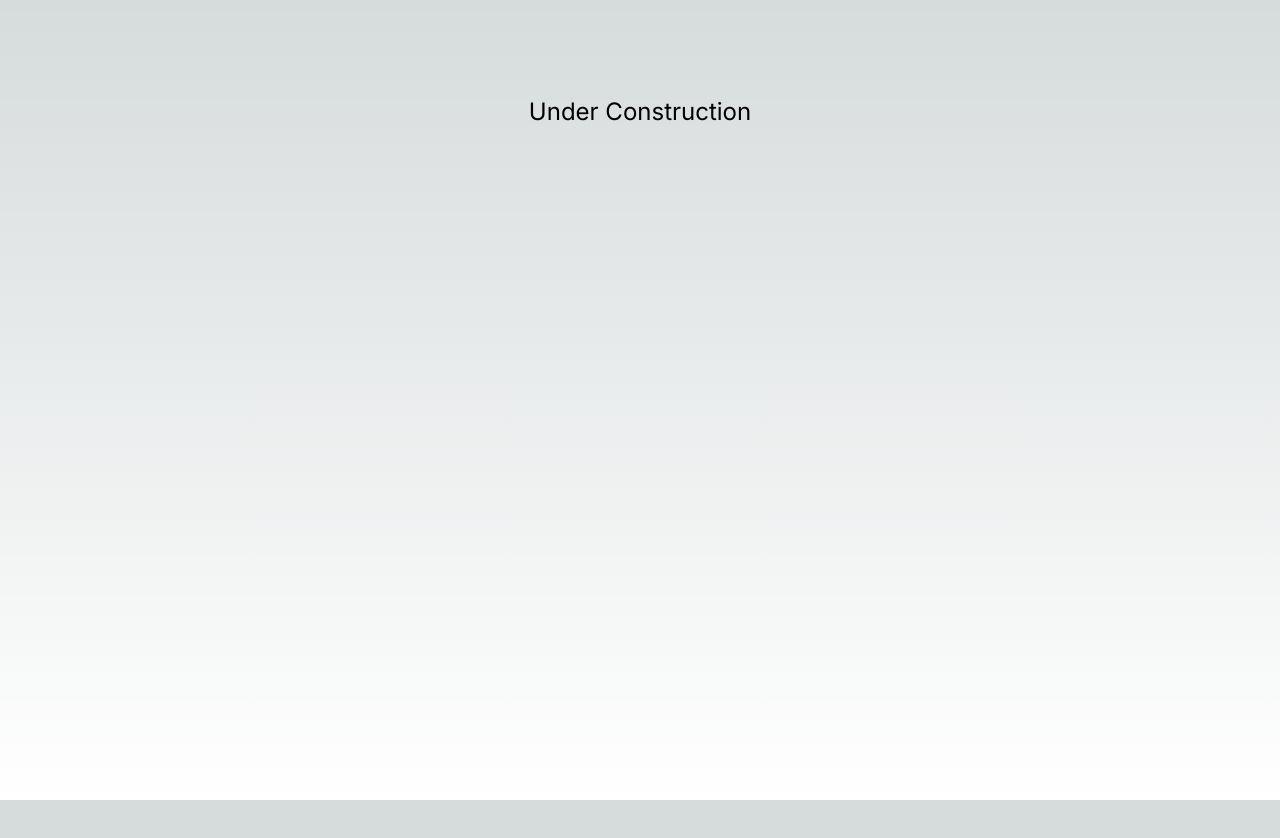
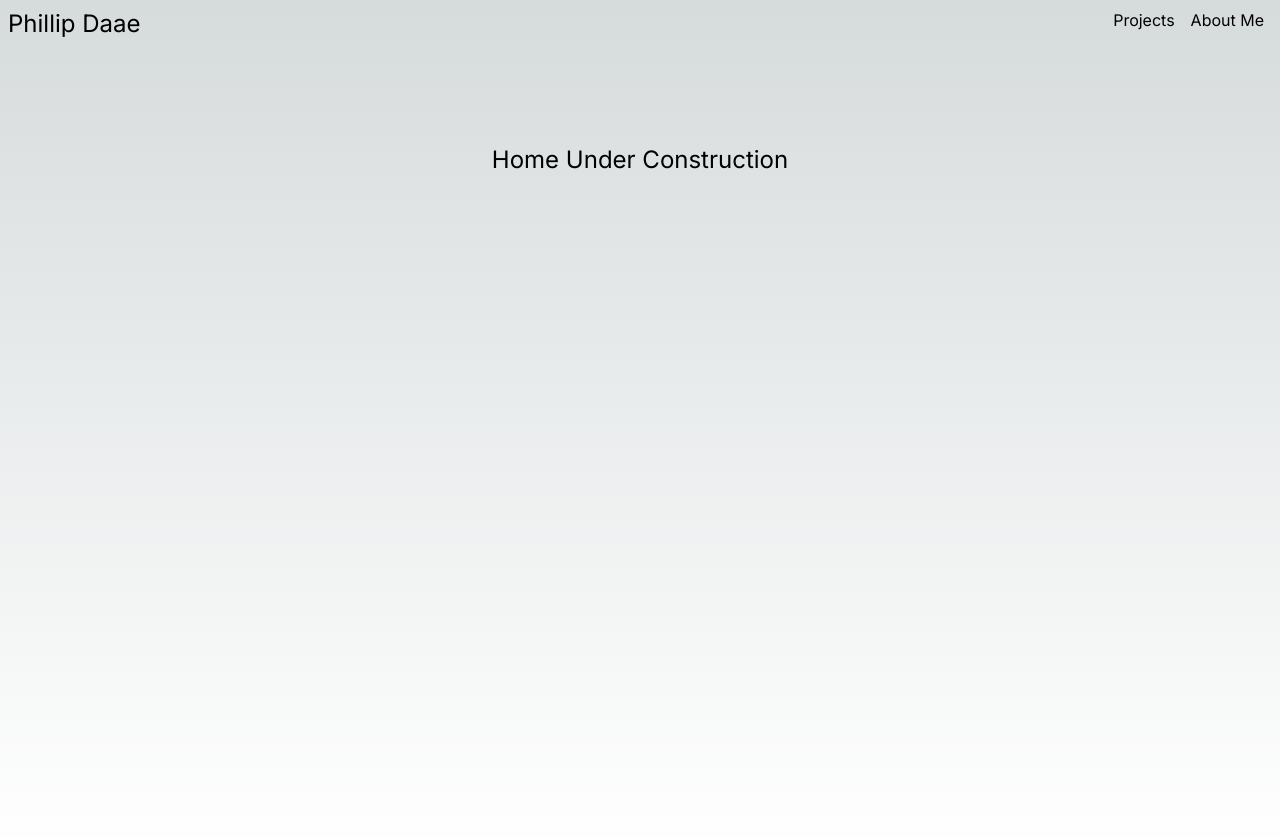
Before and after one commit to PhillipLDaae1/portfolio_page, a Next.js app: page / in a window 1280 px wide. Shown: the top 838 px of the page. Before the commit the page ends 800 px from the top, so only its background shows below. Built offline with nearby package versions, Linux system fonts and the light colour scheme.

Commit message:
Added functioning header with navigation buttons

```diff
--- /dev/null
+++ b/src/app/about/page.tsx
@@ -0,0 +1,11 @@
+
+
+export default function Projects() {
+    return (
+        <>
+        <main className="flex min-h-screen flex-col items-center justify-between p-24">
+            <h1 className="text-2xl">About Me Under Construction</h1>
+        </main>
+        </>
+    )
+}
--- /dev/null
+++ b/src/app/components/navbar/navbar.tsx
@@ -0,0 +1,20 @@
+import Link from "next/link";
+
+export default function Navbar() {
+    return (
+        <>
+        <header>
+          <div className="flex flex-row justify-between content-center p-2">
+            <div>
+                <Link className="text-2xl hover:text-blue-400 transition" href="/">Phillip Daae</Link>
+            </div>
+            <div>
+                <Link className="p-2 hover:text-blue-400 transition" href="/projects">Projects</Link>
+                <Link className="p-2 hover:text-blue-400 transition" href="/about">About Me</Link>
+            </div>
+          </div>
+        </header>
+        </>
+
+    )
+}
--- a/src/app/layout.tsx
+++ b/src/app/layout.tsx
@@ -1,11 +1,13 @@
 import type { Metadata } from "next";
+import Link from "next/link";
 import { Inter } from "next/font/google";
 import "./globals.css";
+import Navbar from "@/app/components/navbar/navbar";
 
 const inter = Inter({ subsets: ["latin"] });
 
 export const metadata: Metadata = {
-  title: "Create Next App",
+  title: "Phillip Daae",
   description: "Generated by create next app",
 };
 
@@ -16,7 +18,10 @@ export default function RootLayout({
 }>) {
   return (
     <html lang="en">
-      <body className={inter.className}>{children}</body>
+      <body className={inter.className}>
+        <Navbar />
+        {children}
+      </body>
     </html>
   );
 }
--- a/src/app/page.tsx
+++ b/src/app/page.tsx
@@ -2,8 +2,11 @@ import Image from "next/image";
 
 export default function Home() {
   return (
+    <>
     <main className="flex min-h-screen flex-col items-center justify-between p-24">
-      <h1 className="text-2xl">Under Construction</h1>
+      <h1 className="text-2xl">Home Under Construction</h1>
     </main>
+    </>
+
   );
 }
--- /dev/null
+++ b/src/app/projects/page.tsx
@@ -0,0 +1,11 @@
+
+
+export default function About() {
+    return (
+        <>
+        <main className="flex min-h-screen flex-col items-center justify-between p-24">
+            <h1 className="text-2xl">Projects Under Construction</h1>
+        </main>
+        </>
+    )
+}
```
